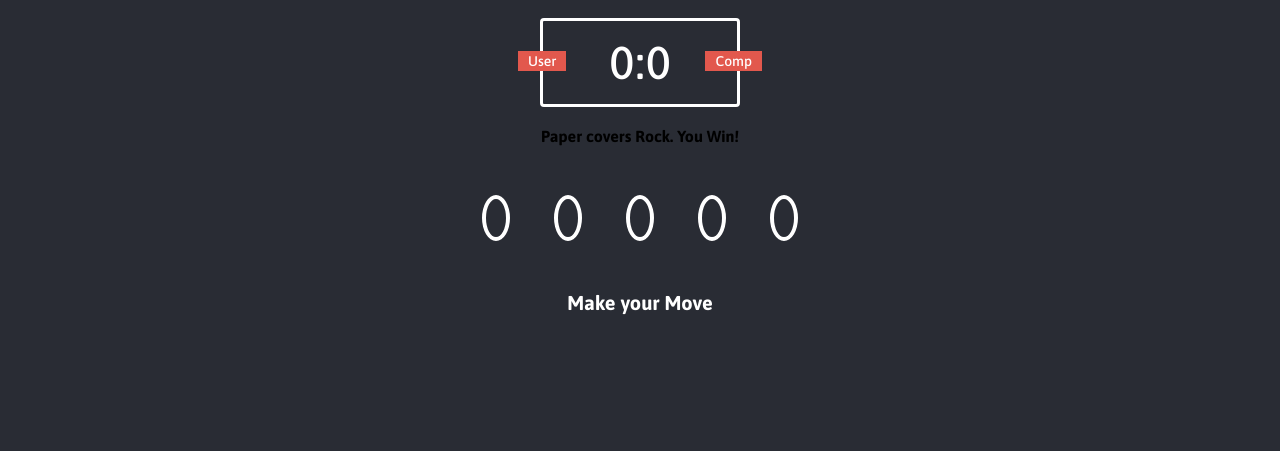
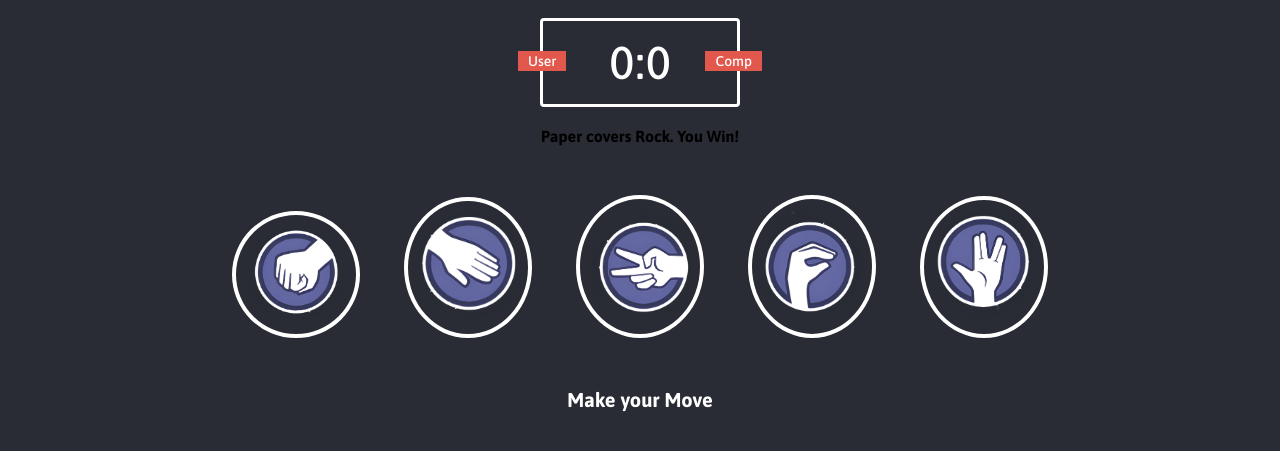
Before and after one commit to xAlexus/Project_RockPaperScissor, a plain HTML site: page index.html in a window 1280 px wide. Shown: the part 79-530 px from the top of the page. Drawn offline with Linux system fonts and the light colour scheme.

Commit message:
Added Images

```diff
--- a/index.html
+++ b/index.html
@@ -22,19 +22,19 @@
     </div>
     <div class="choices">
         <div class="choice" id="rock">
-            <img src="" alt="">
+            <img src="./images/rock.png" alt="Rock">
         </div>
         <div class="choice" id="paper">
-            <img src="" alt="">
+            <img src="./images/paper.png" alt="Paper">
         </div>
         <div class="choice" id="scissor">
-            <img src="" alt="">
+            <img src="./images/scissor.png" alt="Scissor">
         </div>
         <div class="choice" id="lizard">
-            <img src="" alt="">
+            <img src="./images/lizard.png" alt="Lizard">
         </div>
         <div class="choice" id="spock">
-            <img src="" alt="">
+            <img src="./images/spock.png" alt="Spock">
         </div>
     </div>
     <p id="action-message">Make your Move</p>
--- a/styles.css
+++ b/styles.css
@@ -74,6 +74,9 @@ p {
     cursor: pointer;
     background: #24272E;
 }
+img {
+    width: 100px;
+}
 #action-message {
     text-align: center;
     color: white;
```
Also changed, not shown: images/lizard.png (added), images/paper.png (added), images/rock.png (added), images/scissor.png (added), images/spock.png (added).
